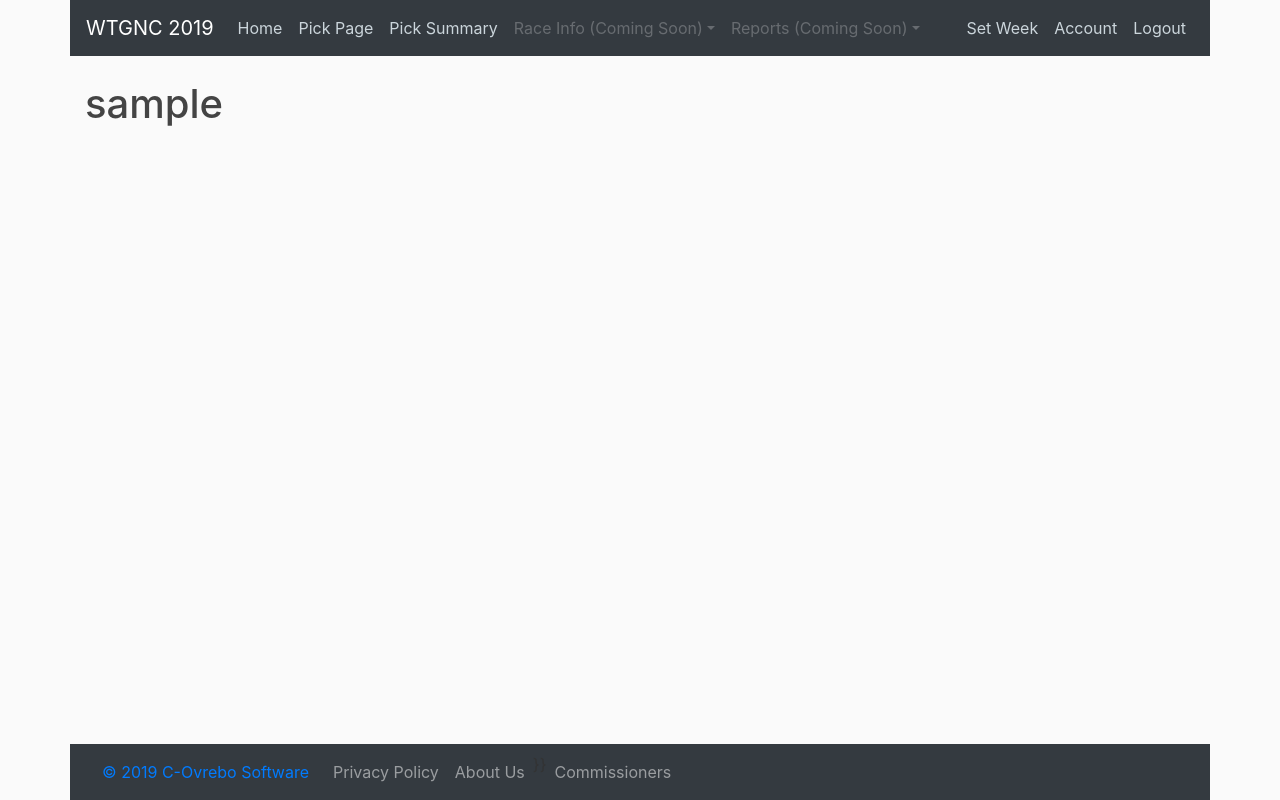
After one commit to covrebo/wtgnc_19, a Flask app: page /account in a window 1280 px wide. The commit adds this page. Run offline with Flask 2, Linux system fonts and the light colour scheme; a user stored in the database is signed in; parts of the project's set-up code (start-up, migrations or seed data) failed here and were passed over; some libraries are stand-ins or nearby versions.

Commit message:
Implemented user login and authentication with flask login.

```diff
--- a/wtgnc/__init__.py
+++ b/wtgnc/__init__.py
@@ -11,5 +11,7 @@ db = SQLAlchemy(app)
 migrate = Migrate(app, db)
 bcrypt = Bcrypt(app)
 login_manager = LoginManager(app)
+login_manager.login_view = 'login'
+login_manager.login_message_category = 'info'
 
 from wtgnc import routes, forms, models
--- a/wtgnc/models.py
+++ b/wtgnc/models.py
@@ -67,6 +67,7 @@ class Pick(db.Model):
     driver_3 = db.Column(db.String(30), nullable=False)
     make = db.Column(db.String(10), nullable=False)
     date_posted = db.Column(db.DateTime, nullable=False, default=datetime.utcnow)
+    user_id = db.Column(db.Integer, db.ForeignKey('user.id'))
 
     def __repr__(self):
         return f"Pick('{self.week}', '{self.display_name}', '{self.driver_1}', '{self.driver_2}'," \
--- a/wtgnc/routes.py
+++ b/wtgnc/routes.py
@@ -1,6 +1,6 @@
-from flask_login import login_user
+from flask_login import login_user, current_user, logout_user, login_required
 from wtgnc import app, db
-from flask import render_template, url_for, session, flash, redirect
+from flask import render_template, url_for, session, flash, redirect, request
 from wtgnc.forms import WeekSelectionForm, RegistrationForm, LoginForm, PickSelectionForm, EntryForm, EventForm
 from wtgnc.models import User, Driver, Event
 
@@ -17,6 +17,9 @@ def home():
 
 @app.route('/register', methods=['GET', 'POST'])
 def register():
+    if current_user.is_authenticated:
+        flash('You are already logged in.', 'info')
+        return redirect(url_for('home'))
     form = RegistrationForm()
     if form.validate_on_submit():
         user = User(user_first_name=form.user_first_name.data, user_last_name=form.user_last_name.data, display_name=form.display_name.data, email=form.email.data)
@@ -29,27 +32,51 @@ def register():
 
 @app.route('/login', methods=['GET', 'POST'])
 def login():
+    if current_user.is_authenticated:
+        flash('You are already logged in.', 'info')
+        return redirect(url_for('home'))
     form = LoginForm()
     if form.validate_on_submit():
         # TODO: Does this protect against SQL injection?
         user = User.query.filter_by(email=form.email.data).first()
         if user and user.check_password(form.password.data):
             login_user(user, remember=form.remember.data)
-            flash(f"{session['display_name']} successfully logged in.", 'success')
-            return redirect(url_for('home'))
+            next_page = request.args.get('next')
+            flash(f"{current_user.display_name} successfully logged in.", 'success')
+            return redirect(next_page) if next_page else redirect(url_for('home'))
         else:
             flash('Login Unsuccessful. Please check email and password', 'danger')
     return render_template('login.html', title='Login', form=form)
 
+@app.route('/logout')
+def logout():
+    logout_user()
+    if session.get('week_num') != None:
+        session.pop('week_num')
+    if session.get('week_name') != None:
+        session.pop('week_name')
+    flash('You have been logged out.')
+    return redirect(url_for('home'))
+
+
 # Route to the administration page
 @app.route('/admin')
-# TODO: add login requirement
+@login_required
 # TODO: require user role of admin to view
 def admin():
     return render_template('admin.html', title='Pool Admin')
 
+
+# Route to the user account page
+@app.route('/account')
+@login_required
+def account():
+    return render_template('account.html', title='Account')
+
+
 # Route to submit weekly driver roster
 @app.route('/pick-page', methods=['GET', 'POST'])
+@login_required
 def pick_page():
     # TODO add login requirement
     # TODO add modal to the page to confirm which week they are pick for
@@ -61,14 +88,14 @@ def pick_page():
     return render_template('pick-page.html', title='Pick Page', form=form)
 
 @app.route('/picks-summary')
-# TODO add login requirement
+@login_required
 # TODO: Allow users to update their picks if they are the ones that submitted them
 def picks_summary():
     return render_template('picks.html', title='Pick Summary', picks=picks)
 
 # Route to a set the session cookie to display the correct week
 @app.route('/site-selection', methods=['GET', 'POST'])
-# TODO add login requirement
+@login_required
 def week_selection():
     # Create a form to set the site value for the session
     form = WeekSelectionForm()
@@ -85,8 +112,8 @@ def week_selection():
 
 # Route to create a driver entry
 @app.route('/driver-entry', methods=['GET', 'POST'])
+@login_required
 def driver_entry():
-    # TODO add login requirement
     form = EntryForm()
     if form.validate_on_submit():
         driver = Driver(car_number=form.car_number.data, driver=form.driver.data, sponsor=form.sponsor.data, make=form.make.data, team=form.team.data)
@@ -100,6 +127,7 @@ def driver_entry():
 
 # Route to create a race entry
 @app.route('/race-event', methods=['GET', 'POST'])
+@login_required
 def race_event():
     # TODO add login requirement
     # TODO: Style the date selection field properly
--- /dev/null
+++ b/wtgnc/templates/account.html
@@ -0,0 +1,4 @@
+{% extends "layout.html" %}
+{% block content %}
+<h1>{{ current_user.display_name }}</h1>
+{% endblock content %}
--- a/wtgnc/templates/layout.html
+++ b/wtgnc/templates/layout.html
@@ -55,9 +55,15 @@
                     </ul>
                     <!-- Navbar Right Side -->
                     <div class="navbar-nav">
+                        {% if current_user.is_authenticated %}
+                            <a class="nav-item nav-link" href="{{ url_for('week_selection') }}">Set Week</a>
+                            <a class="nav-item nav-link" href="{{ url_for('account') }}">Account</a>
+                            <a class="nav-item nav-link" href="{{ url_for('logout') }}">Logout</a>
+                        {% else %}
                             <a class="nav-item nav-link" href="{{ url_for('week_selection') }}">Set Week</a>
                             <a class="nav-item nav-link" href="{{ url_for('login') }}">Login</a>
                             <a class="nav-item nav-link" href="{{ url_for('register') }}">Register</a>
+                        {% endif %}
                     </div>
                 </div>
             </nav>
@@ -98,9 +104,11 @@
                     <li class="nav-item">
                         <a class="nav-link" href="#">About Us</a>
                     </li>
+                    {% if current_user.is_authenticated and current_user.role == 'admin' %} }}
                         <li class="nav-item">
                             <a class="nav-link" href="{{ url_for('admin') }}">Commissioners</a>
                         </li>
+                    {% endif %}
                 </ul>
             </div>
         </nav>
```
Lines whose indentation alone changed are shown as unchanged.
